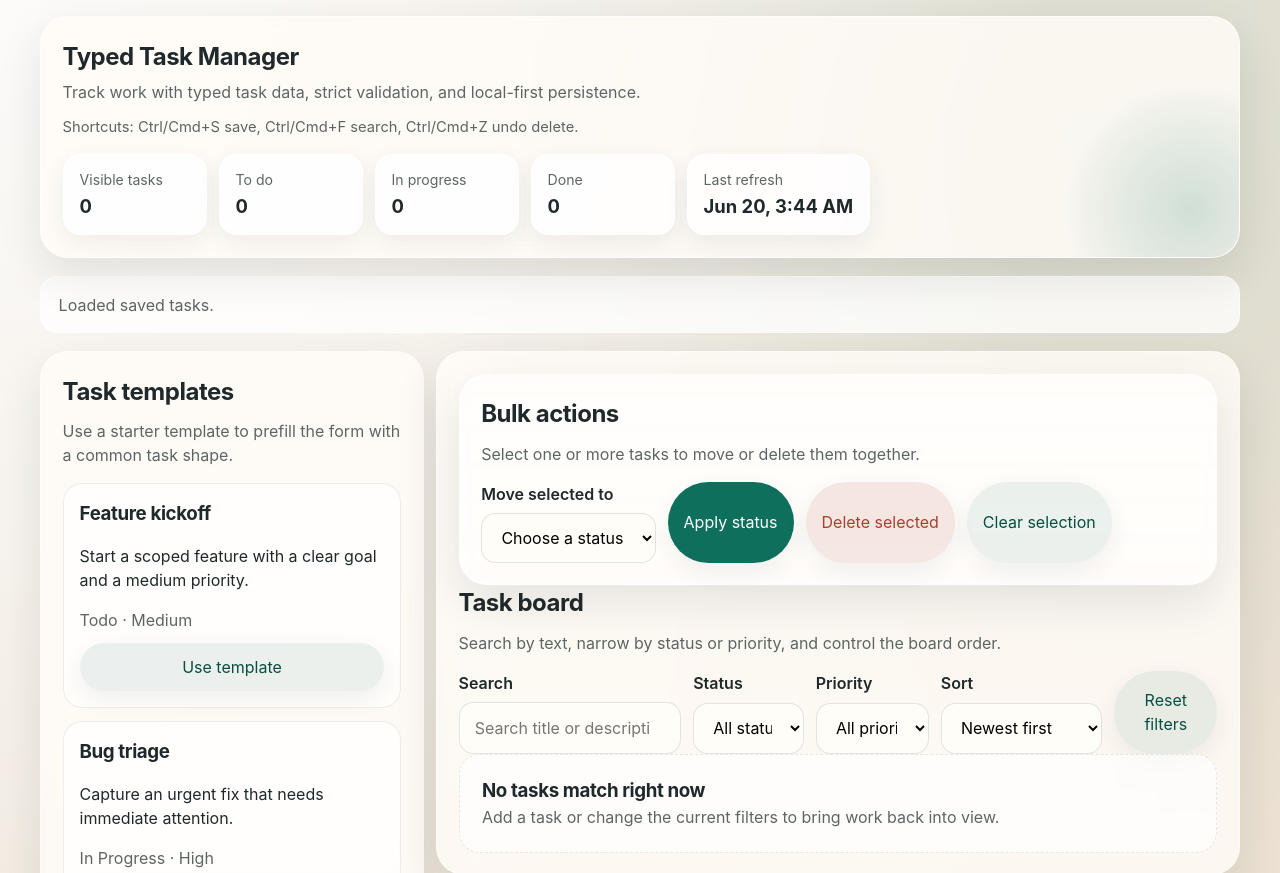
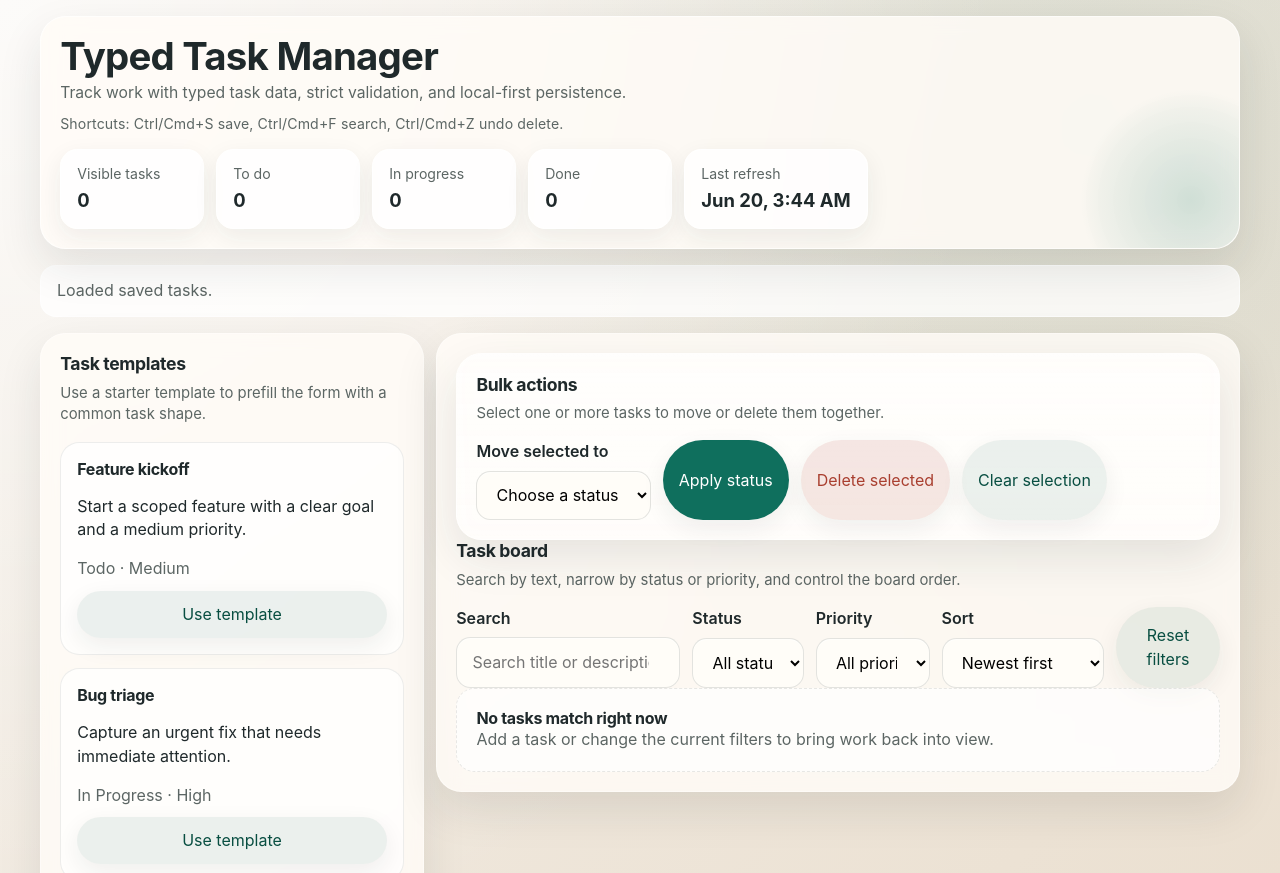
Before and after one commit to breakingthebot/Typed-Task-Manager, a website built with Vite: page index.html in a window 1280 px wide. Shown: the top 873 px of the page. Built offline with nearby package versions, Linux system fonts and the light colour scheme.

Commit message:
Tighten layout density

```diff
--- a/src/styles/app.css
+++ b/src/styles/app.css
@@ -25,7 +25,7 @@
   --shadow: 0 18px 44px rgba(31, 42, 42, 0.1);
   --shadow-soft: 0 8px 24px rgba(31, 42, 42, 0.07);
   font-family: Inter, 'Segoe UI', 'Helvetica Neue', sans-serif;
-  line-height: 1.5;
+  line-height: 1.45;
   color: var(--text);
   background:
     radial-gradient(circle at top left, rgba(255, 255, 255, 0.75), transparent 36%),
@@ -68,21 +68,21 @@ select:focus-visible {
 #app {
   width: min(1200px, calc(100% - 2rem));
   margin: 0 auto;
-  padding: 1rem 0 2.5rem;
+  padding: 1rem 0 2.25rem;
 }
 
 .app-shell {
   display: grid;
-  gap: 1.15rem;
+  gap: 1rem;
 }
 
 .panel {
   background: var(--panel);
   backdrop-filter: blur(10px);
   border: 1px solid rgba(255, 255, 255, 0.42);
-  border-radius: 1.75rem;
+  border-radius: 1.6rem;
   box-shadow: var(--shadow);
-  padding: 1.35rem;
+  padding: 1.2rem;
 }
 
 .hero-panel {
@@ -94,9 +94,9 @@ select:focus-visible {
 .hero-panel::after {
   content: '';
   position: absolute;
-  inset: auto -5rem -5rem auto;
-  width: 16rem;
-  height: 16rem;
+  inset: auto -4rem -4rem auto;
+  width: 14rem;
+  height: 14rem;
   border-radius: 50%;
   background:
     radial-gradient(circle, rgba(14, 111, 92, 0.18), rgba(14, 111, 92, 0.04) 58%, transparent 70%);
@@ -109,6 +109,21 @@ select:focus-visible {
   letter-spacing: -0.02em;
 }
 
+.hero-panel h1 {
+  font-size: clamp(2rem, 3vw, 2.65rem);
+  line-height: 1.05;
+}
+
+.panel h2 {
+  font-size: 1.1rem;
+  line-height: 1.2;
+}
+
+.panel h3 {
+  font-size: 1rem;
+  line-height: 1.25;
+}
+
 .hero-copy,
 .panel-copy,
 .task-description,
@@ -119,14 +134,24 @@ select:focus-visible {
   color: var(--muted);
 }
 
+.hero-copy {
+  max-width: 48rem;
+  font-size: 0.98rem;
+}
+
+.panel-copy {
+  font-size: 0.93rem;
+}
+
 .shortcut-hint {
-  margin: 0.75rem 0 0;
-  font-size: 0.92rem;
+  margin: 0.6rem 0 0;
+  font-size: 0.88rem;
+  letter-spacing: 0.01em;
 }
 
 .section-heading {
   display: grid;
-  gap: 0.25rem;
+  gap: 0.15rem;
 }
 
 .hero-stats,
@@ -141,7 +166,7 @@ select:focus-visible {
 
 .hero-stats {
   flex-wrap: wrap;
-  margin-top: 1rem;
+  margin-top: 0.9rem;
 }
 
 .hero-stat {
@@ -167,8 +192,8 @@ select:focus-visible {
 
 .feedback {
   margin: 0;
-  padding: 0.95rem 1.1rem;
-  border-radius: 1.1rem;
+  padding: 0.85rem 1rem;
+  border-radius: 1rem;
   background: rgba(255, 255, 255, 0.76);
   border: 1px solid rgba(255, 255, 255, 0.58);
 }
@@ -185,8 +210,8 @@ select:focus-visible {
   justify-content: space-between;
   align-items: center;
   gap: 1rem;
-  padding: 0.9rem 1rem;
-  border-radius: 1.1rem;
+  padding: 0.8rem 0.95rem;
+  border-radius: 1rem;
   background: linear-gradient(135deg, rgba(14, 111, 92, 0.14), rgba(255, 255, 255, 0.7));
   border: 1px solid rgba(14, 111, 92, 0.18);
 }
@@ -212,8 +237,8 @@ select:focus-visible {
 .backup-entry {
   display: grid;
   gap: 0.75rem;
-  padding: 1rem;
-  border-radius: 1.25rem;
+  padding: 0.95rem;
+  border-radius: 1.1rem;
   border: 1px solid rgba(31, 42, 42, 0.08);
   background: linear-gradient(180deg, rgba(255, 255, 255, 0.84), rgba(255, 255, 255, 0.7));
   box-shadow: var(--shadow-soft);
@@ -261,15 +286,15 @@ select:focus-visible {
 
 .task-board-grid {
   display: grid;
-  gap: 1rem;
+  gap: 0.9rem;
 }
 
 .task-column {
   display: grid;
   gap: 0.85rem;
   align-content: start;
-  padding: 1rem;
-  border-radius: 1.35rem;
+  padding: 0.95rem;
+  border-radius: 1.2rem;
   background:
     linear-gradient(180deg, rgba(255, 255, 255, 0.68), rgba(255, 255, 255, 0.56)),
     rgba(255, 255, 255, 0.5);
@@ -389,16 +414,16 @@ select:focus-visible {
 
 .task-card-list {
   display: grid;
-  gap: 0.9rem;
+  gap: 0.8rem;
   list-style: none;
 }
 
 .task-card {
   display: grid;
-  gap: 0.9rem;
-  padding: 1rem;
+  gap: 0.8rem;
+  padding: 0.95rem;
   border: 1px solid rgba(31, 42, 42, 0.08);
-  border-radius: 1.25rem;
+  border-radius: 1.15rem;
   background:
     linear-gradient(180deg, rgba(255, 255, 255, 0.88), rgba(255, 255, 255, 0.76)),
     var(--panel-strong);
@@ -410,8 +435,8 @@ select:focus-visible {
 }
 
 .task-card:hover {
-  transform: translateY(-2px);
-  box-shadow: 0 16px 28px rgba(31, 42, 42, 0.12);
+  transform: translateY(-1px);
+  box-shadow: 0 14px 24px rgba(31, 42, 42, 0.11);
 }
 
 .task-card-selected {
@@ -471,9 +496,9 @@ select:focus-visible {
 }
 
 .empty-state {
-  padding: 1.4rem;
+  padding: 1.2rem;
   border: 1px dashed var(--line);
-  border-radius: 1.3rem;
+  border-radius: 1.15rem;
   background: rgba(255, 255, 255, 0.62);
 }
 
@@ -504,8 +529,8 @@ select:focus-visible {
   }
 
   .panel {
-    padding: 1rem;
-    border-radius: 1.25rem;
+    padding: 0.95rem;
+    border-radius: 1.1rem;
   }
 
   .button,
```
Also changed, not shown: CHANGELOG.md, README.md.
